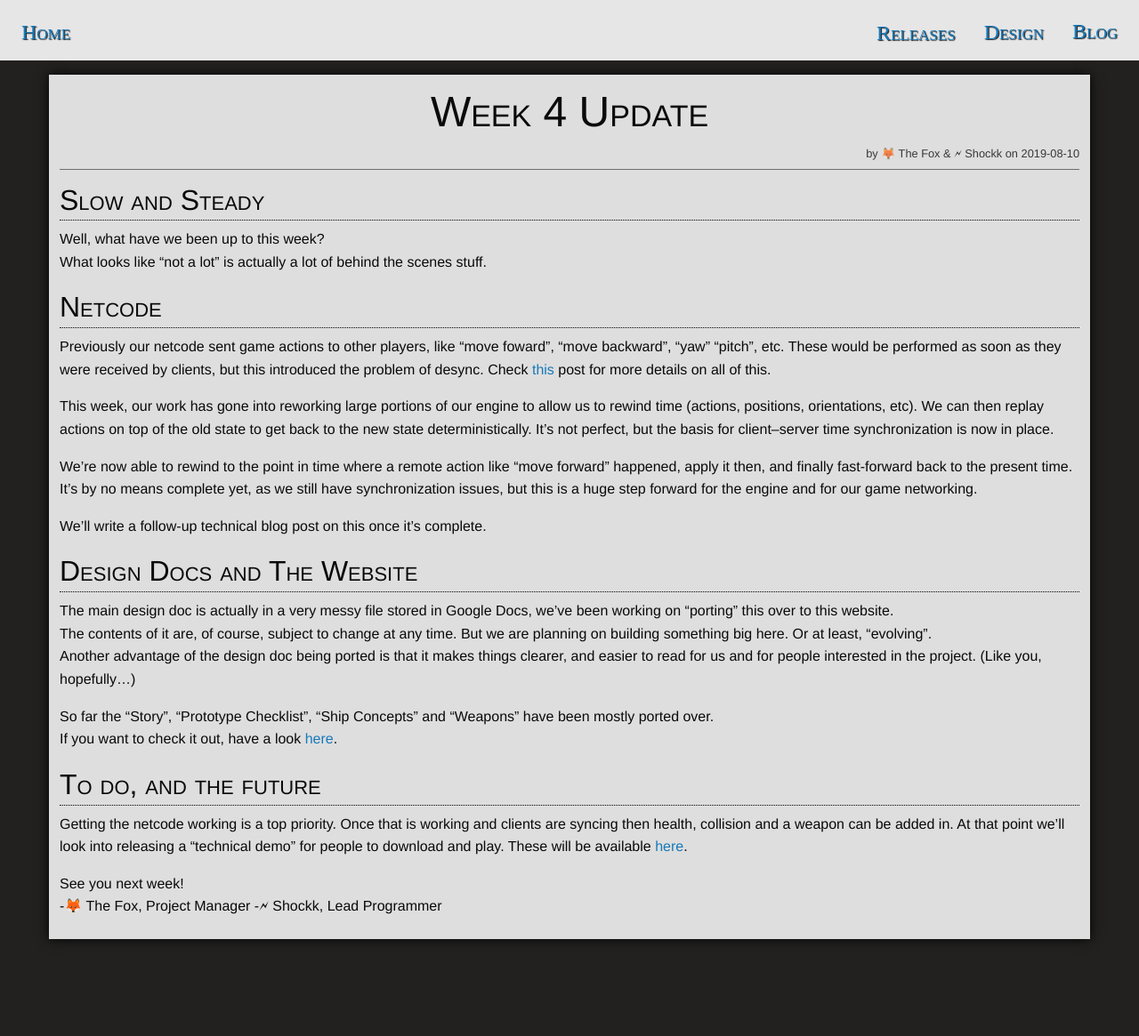
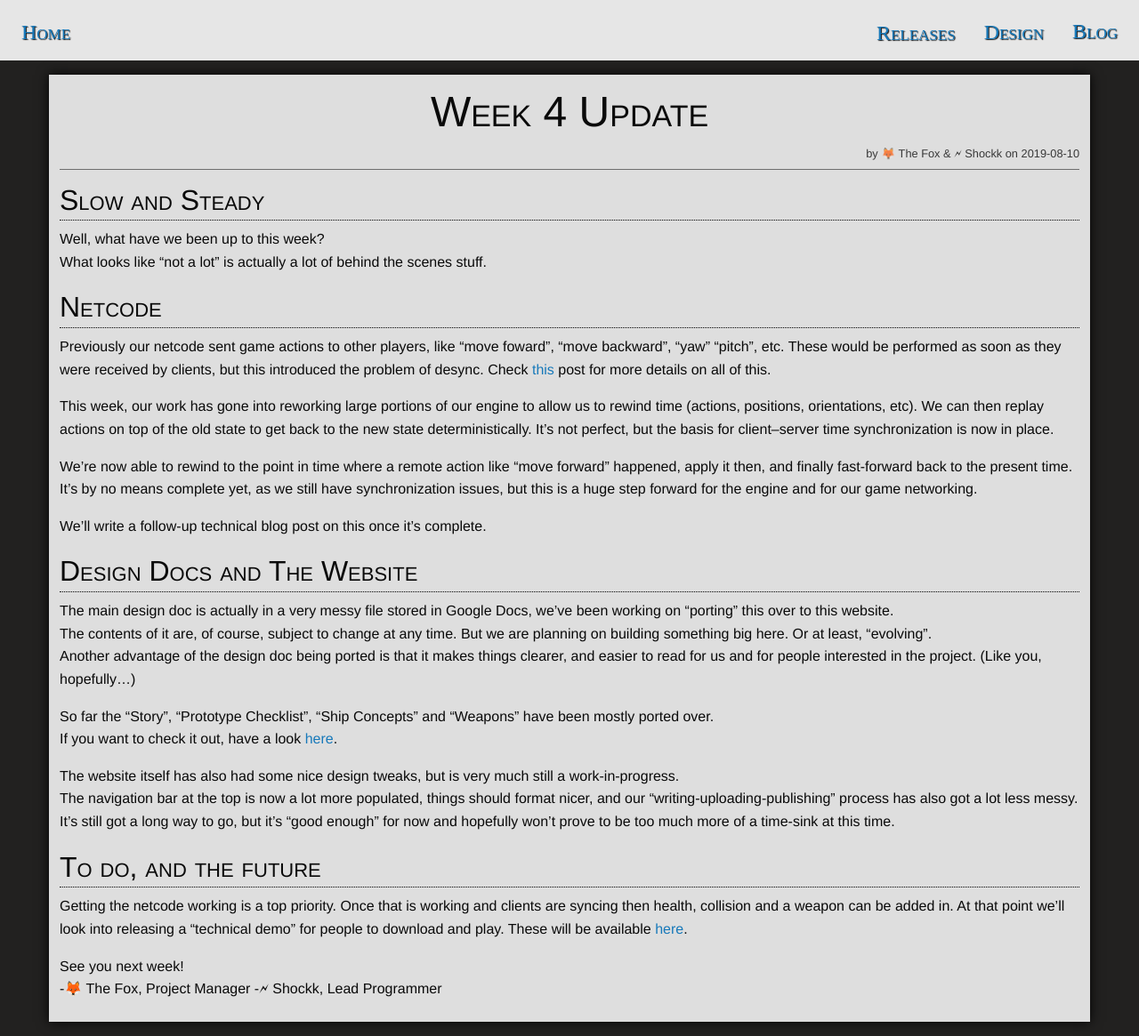
Before and after one commit to ori-sky/polar-space, a Jekyll site: the page built from _posts/2019-08-10-01-Week-4.md, in a window 1280 px wide. Shown: the whole page at 89% size. Built offline with Jekyll 4.4.1, drawn with Linux system fonts in a browser that asks for light colours; nearby versions of some CDN libraries; some web fonts are replaced; our own code applies the rules of GitHub Pages for plain Markdown files; library files that are not in the unit come from our copies; before the commit the page ends 1072 px from its top, so only the background shows below that.

Commit message:
Update 2019-08-10-01-Week-4.md
Actually mentioned website in update

```diff
--- a/_posts/2019-08-10-01-Week-4.md
+++ b/_posts/2019-08-10-01-Week-4.md
@@ -32,7 +32,9 @@ Another advantage of the design doc being ported is that it makes things clearer
 So far the "Story", "Prototype Checklist", "Ship Concepts" and "Weapons" have been mostly ported over.
 If you want to check it out, have a look [here](https://shockkolate.github.io/polar-space/design).
 
-
+The website itself has also had some nice design tweaks, but is very much still a work-in-progress.
+The navigation bar at the top is now a lot more populated, things should format nicer, and our "writing-uploading-publishing" process has also got a lot less messy.
+It's still got a long way to go, but it's "good enough" for now and hopefully won't prove to be too much more of a time-sink at this time.
 
 # To do, and the future
 
```
